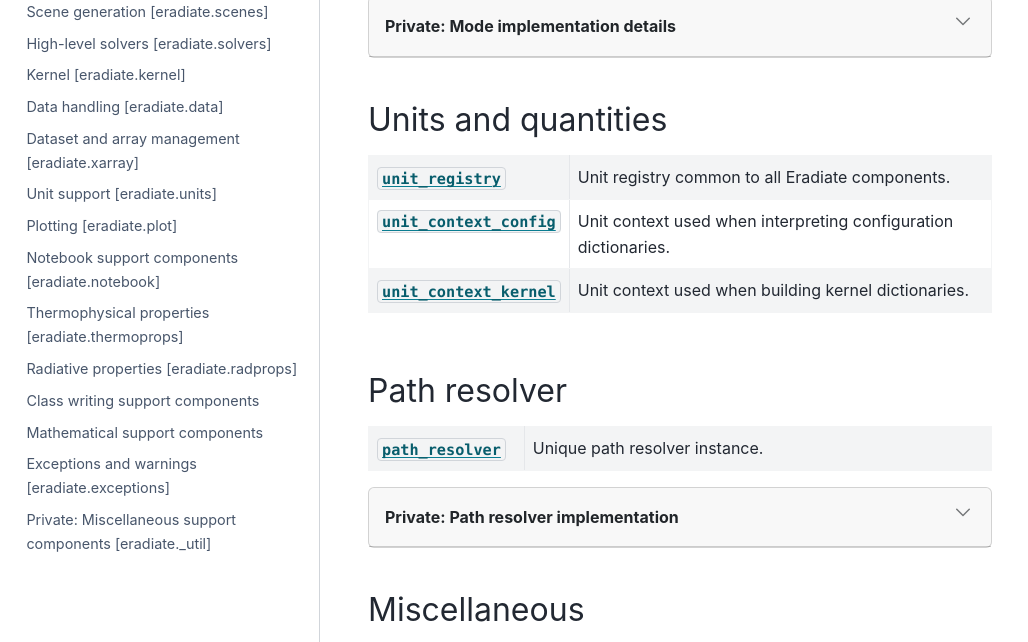
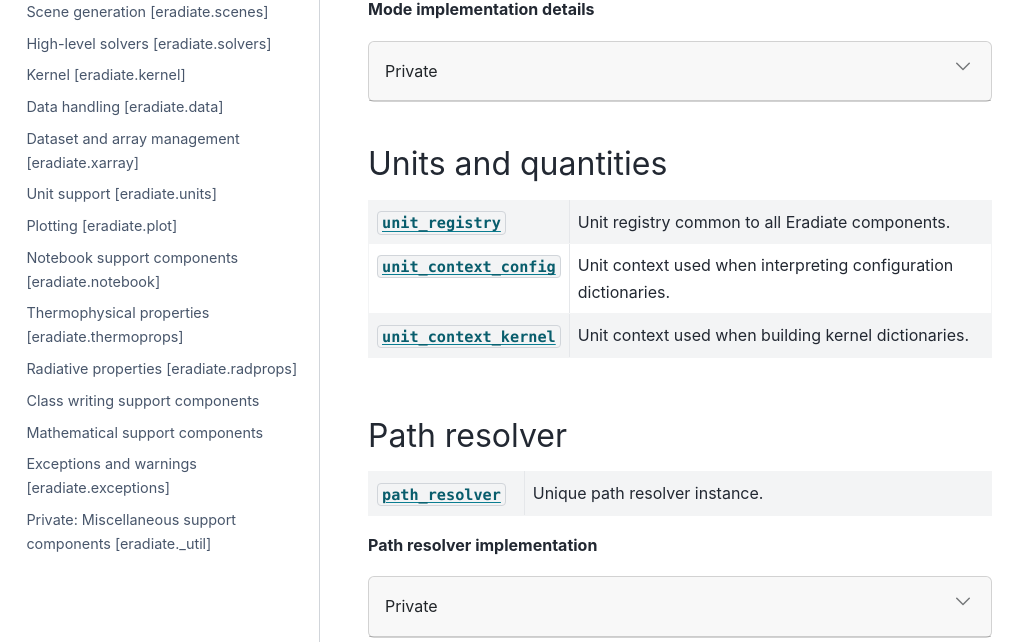
Before and after one commit to eradiate/eradiate, a Sphinx documentation site: the page built from docs/rst/reference/core.rst, in a window 1280 px wide and 1400 px high, cut to the strip 394-1036 px from the top of the window. Shown: the whole strip, without its empty margins (0-1028 px from the left). Built offline with Sphinx 7.4.7 and the PyData theme 0.15.4, drawn with Linux system fonts in a browser that asks for light colours; pages that are not in the unit, such as notebooks, are missing from menus.

```diff
--- a/docs/rst/reference/core.rst
+++ b/docs/rst/reference/core.rst
@@ -14,7 +14,9 @@ Mode control
    modes
    set_mode
 
-.. dropdown:: **Private: Mode implementation details**
+**Mode implementation details**
+
+.. dropdown:: Private
 
    .. autosummary::
       :toctree: generated/
@@ -61,7 +63,9 @@ Path resolver
    * - :data:`path_resolver`
      - Unique path resolver instance.
 
-.. dropdown:: **Private: Path resolver implementation**
+**Path resolver implementation**
+
+.. dropdown:: Private
 
    .. autosummary::
       :toctree: generated
--- a/docs/rst/reference/solvers.rst
+++ b/docs/rst/reference/solvers.rst
@@ -12,7 +12,9 @@ Core infrastructure [eradiate.solvers.core]
 
    runner
 
-.. dropdown:: **Private: Solver internals**
+**Solver internals**
+
+.. dropdown:: Private
 
    .. autosummary::
       :toctree: generated/
```
Also changed, not shown: docs/rst/reference/scenes.rst (+22 -9 lines).
